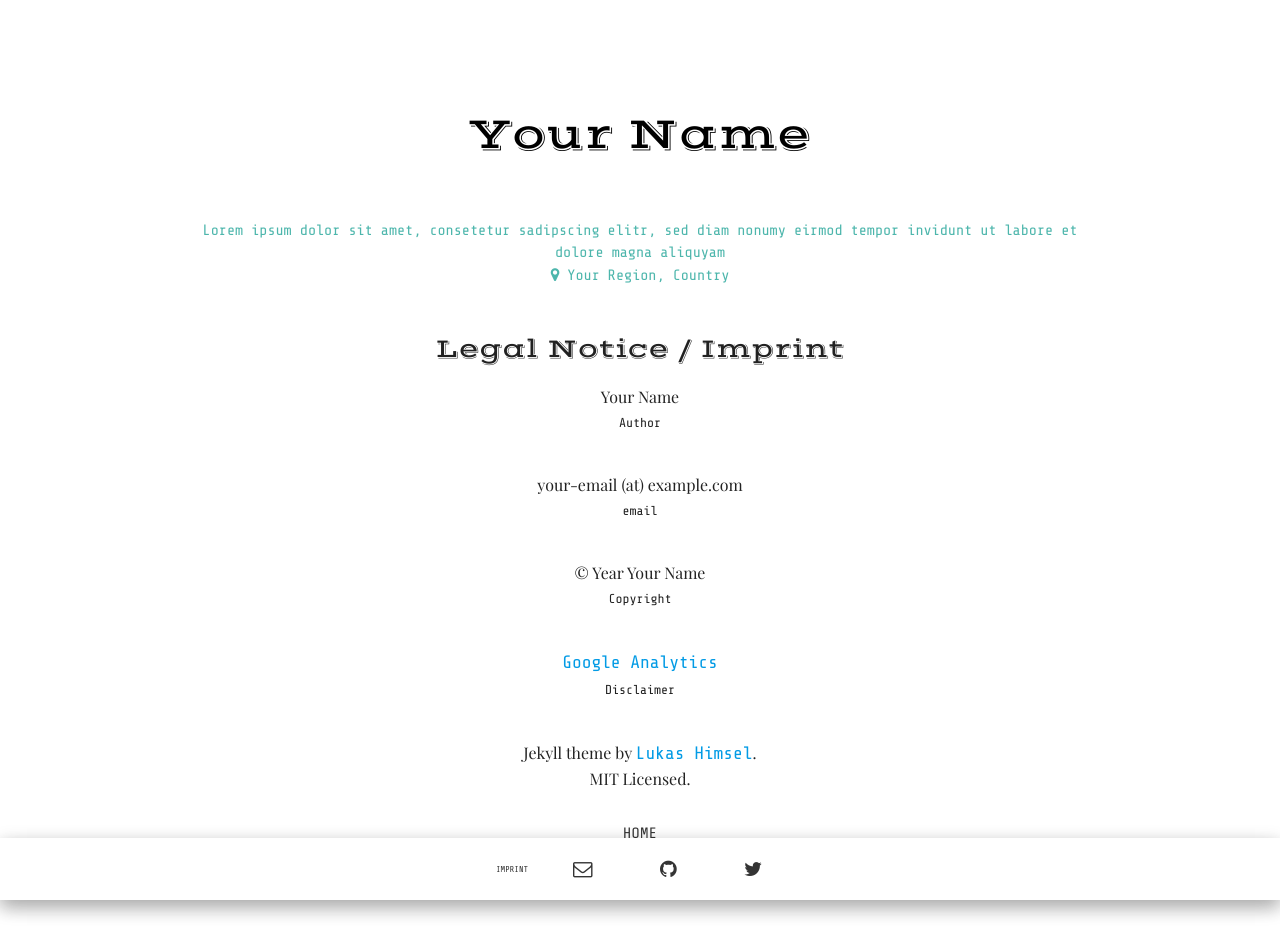
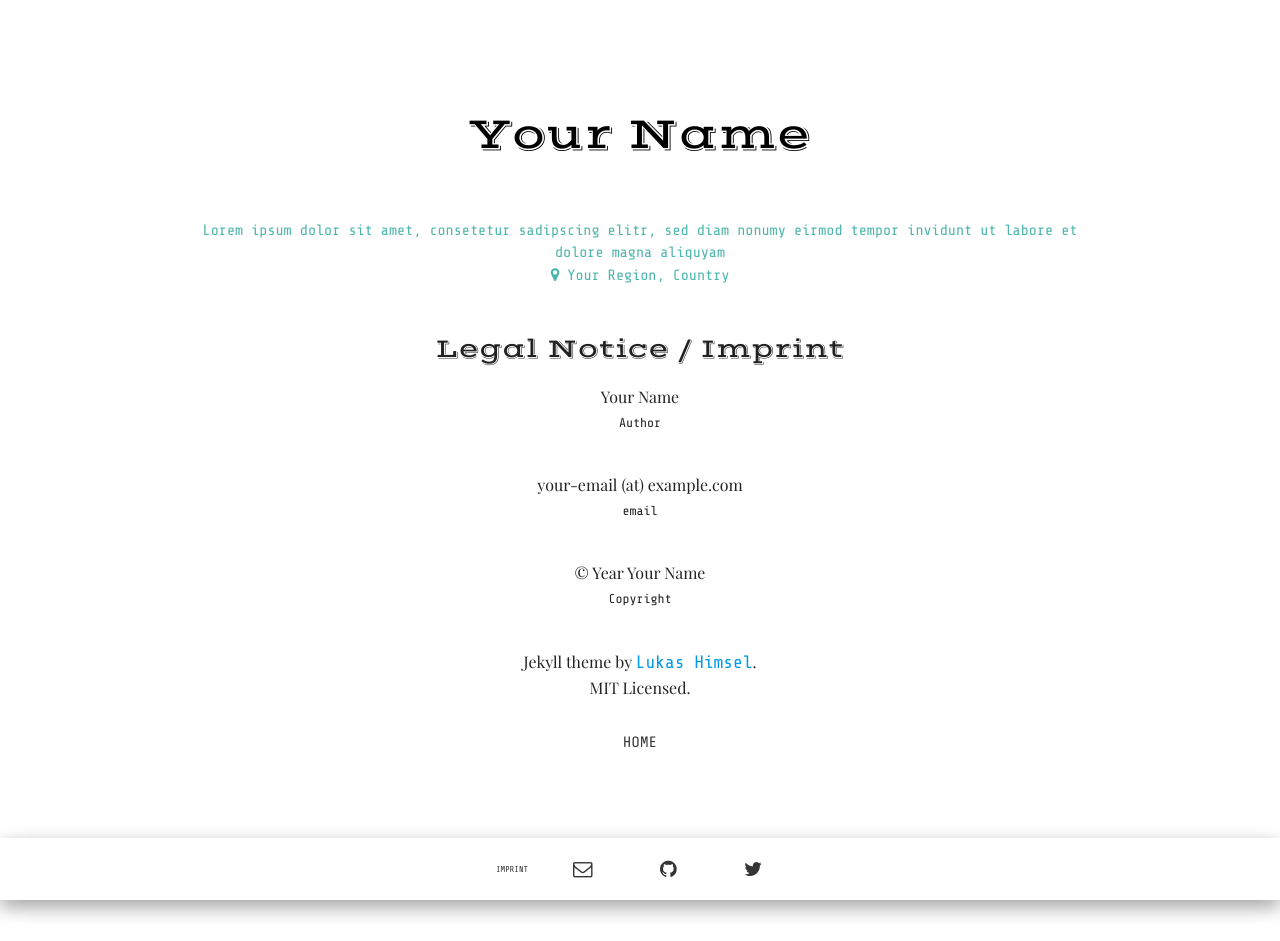
Before and after one commit to Grant-Ross/Grant-Ross.github.io, a Jekyll site: the page built from material-theme-gh-pages/imprint.html, in a window 1280 px wide. Built offline with Jekyll 4.4.1, drawn with Linux system fonts in a browser that asks for light colours; some web fonts are replaced.

Commit message:
removed link

```diff
--- a/material-theme-gh-pages/imprint.html
+++ b/material-theme-gh-pages/imprint.html
@@ -17,10 +17,6 @@ layout: page
                 <p class="my-item">&copy; Year Your Name<br>
                     <span class="my-item-sub">Copyright</span></p>
             </li>
-            <li>
-                <p class="my-item"><a class="my-link" href="https://www.google.com/analytics/terms/en.html">Google Analytics</a><br>
-                    <span class="my-item-sub">Disclaimer</span></p>
-            </li>
         </ul>
     </p>
     <p>
```
